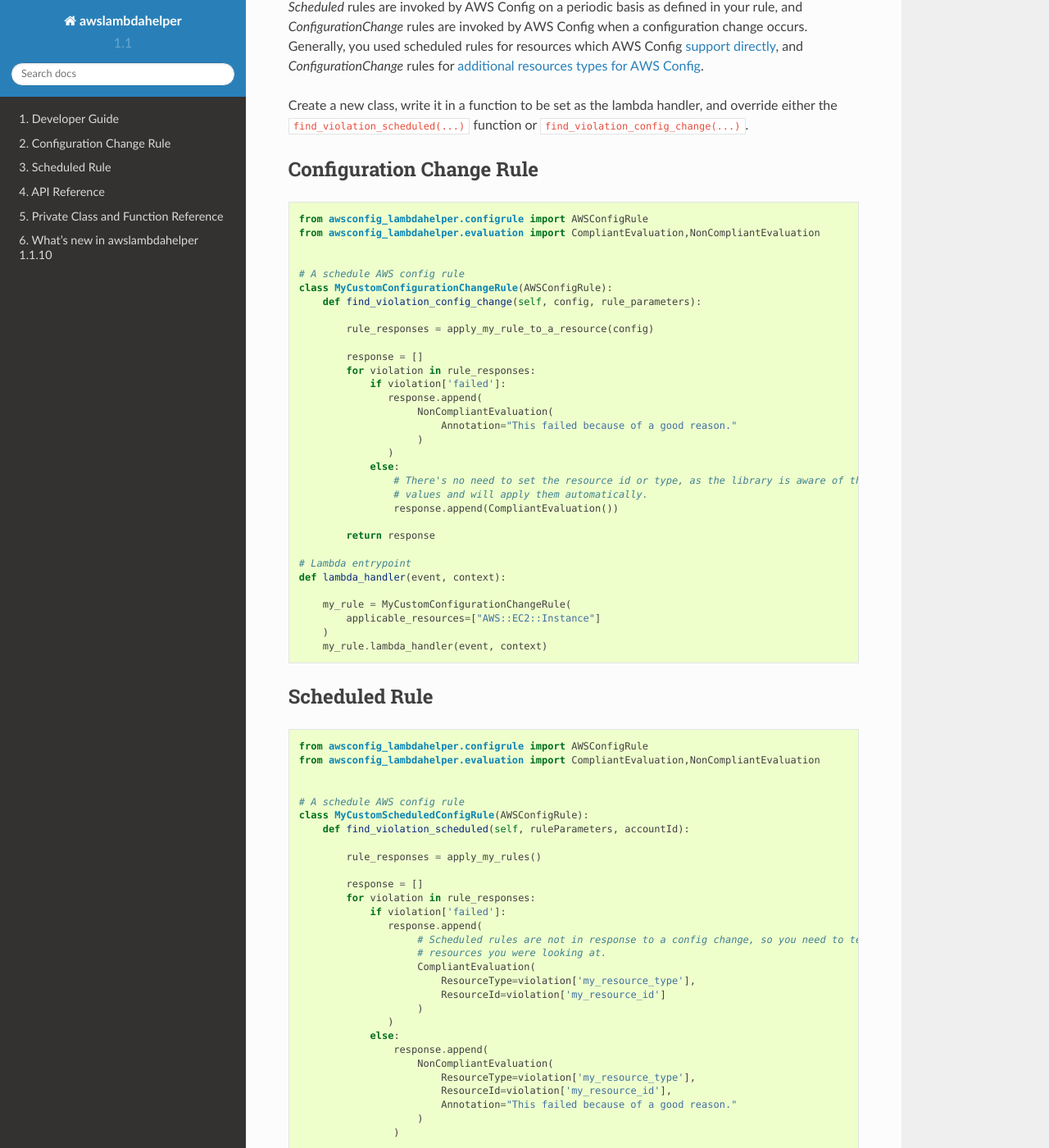
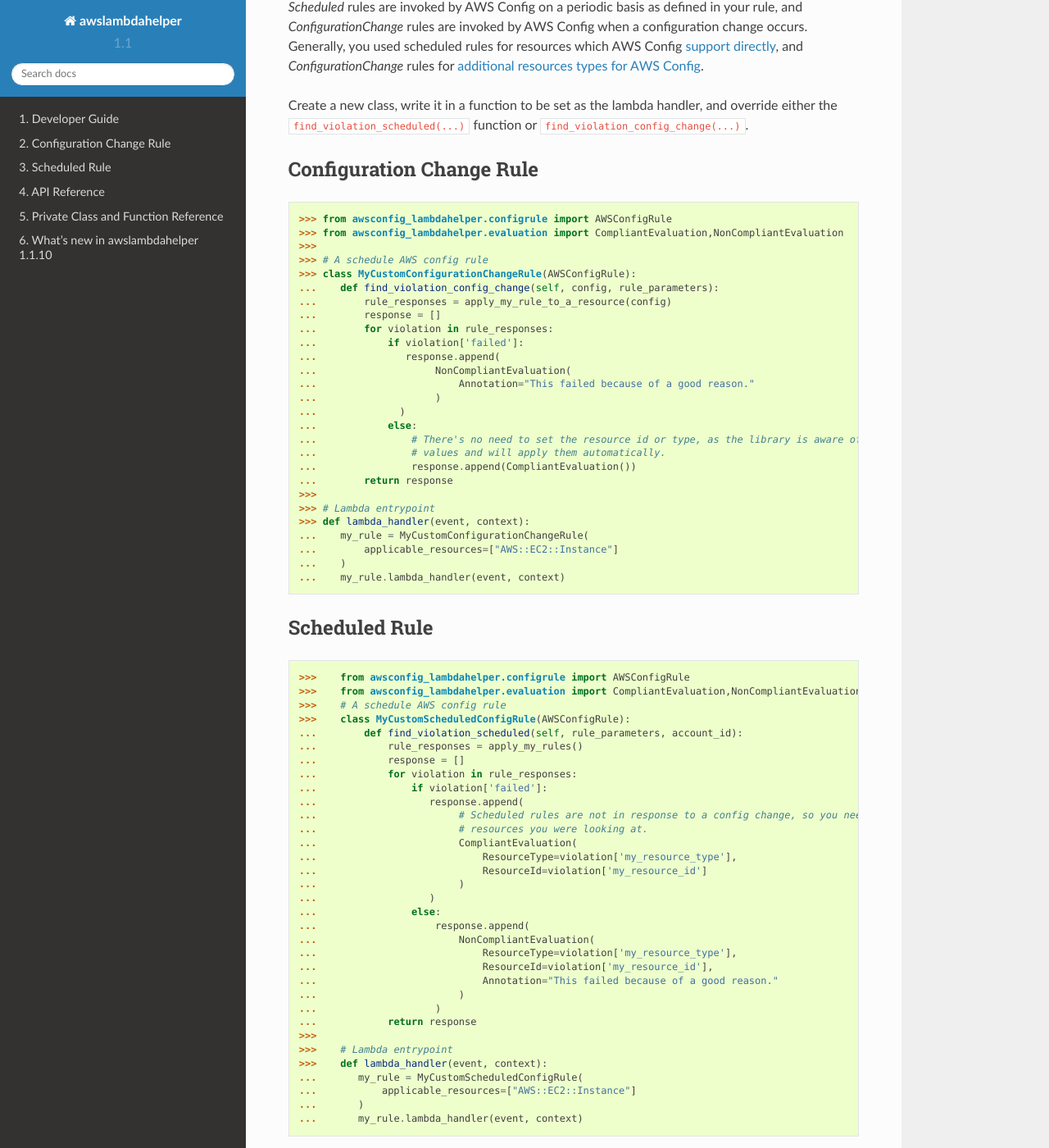
Before and after one commit to drewsonne/awslambdahelper, a Sphinx documentation site: the page built from docs/awsconfig.rst, in a window 1280 px wide and 1400 px high, scrolled down 211 px. Shown: the whole window at 82% size. Built offline with Sphinx 7.4.7 and the Read the Docs theme 2.0.0, drawn with Linux system fonts in a browser that asks for light colours; pages that are not in the unit, such as notebooks, are missing from menus.

Commit message:
Fixed code

```diff
--- a/docs/awsconfig.rst
+++ b/docs/awsconfig.rst
@@ -18,85 +18,70 @@ Create a new class, write it in a function to be set as the lambda handler, and
 Configuration Change Rule
 =========================
 
-.. code-block:: python
 
-    from awsconfig_lambdahelper.configrule import AWSConfigRule
-    from awsconfig_lambdahelper.evaluation import CompliantEvaluation,NonCompliantEvaluation
-
-
-    # A schedule AWS config rule
-    class MyCustomConfigurationChangeRule(AWSConfigRule):
-        def find_violation_config_change(self, config, rule_parameters):
-
-            rule_responses = apply_my_rule_to_a_resource(config)
-
-            response = []
-            for violation in rule_responses:
-                if violation['failed']:
-                   response.append(
-                        NonCompliantEvaluation(
-                            Annotation="This failed because of a good reason."
-                        )
-                   )
-                else:
-                    # There's no need to set the resource id or type, as the library is aware of those
-                    # values and will apply them automatically.
-                    response.append(CompliantEvaluation())
-
-            return response
-
-    # Lambda entrypoint
-    def lambda_handler(event, context):
-
-        my_rule = MyCustomConfigurationChangeRule(
-            applicable_resources=["AWS::EC2::Instance"]
-        )
-        my_rule.lambda_handler(event, context)
-
-
+>>> from awsconfig_lambdahelper.configrule import AWSConfigRule
+>>> from awsconfig_lambdahelper.evaluation import CompliantEvaluation,NonCompliantEvaluation
+>>>
+>>> # A schedule AWS config rule
+>>> class MyCustomConfigurationChangeRule(AWSConfigRule):
+...    def find_violation_config_change(self, config, rule_parameters):
+...        rule_responses = apply_my_rule_to_a_resource(config)
+...        response = []
+...        for violation in rule_responses:
+...            if violation['failed']:
+...               response.append(
+...                    NonCompliantEvaluation(
+...                        Annotation="This failed because of a good reason."
+...                    )
+...              )
+...            else:
+...                # There's no need to set the resource id or type, as the library is aware of those
+...                # values and will apply them automatically.
+...                response.append(CompliantEvaluation())
+...        return response
+>>>
+>>> # Lambda entrypoint
+>>> def lambda_handler(event, context):
+...    my_rule = MyCustomConfigurationChangeRule(
+...        applicable_resources=["AWS::EC2::Instance"]
+...    )
+...    my_rule.lambda_handler(event, context)
 
 ==============
 Scheduled Rule
 ==============
 
-.. code-block:: python
 
-    from awsconfig_lambdahelper.configrule import AWSConfigRule
-    from awsconfig_lambdahelper.evaluation import CompliantEvaluation,NonCompliantEvaluation
-
-
-    # A schedule AWS config rule
-    class MyCustomScheduledConfigRule(AWSConfigRule):
-        def find_violation_scheduled(self, ruleParameters, accountId):
-
-            rule_responses = apply_my_rules()
-
-            response = []
-            for violation in rule_responses:
-                if violation['failed']:
-                   response.append(
-                        # Scheduled rules are not in response to a config change, so you need to tell AWS Config what
-                        # resources you were looking at.
-                        CompliantEvaluation(
-                            ResourceType=violation['my_resource_type'],
-                            ResourceId=violation['my_resource_id']
-                        )
-                   )
-                else:
-                    response.append(
-                        NonCompliantEvaluation(
-                            ResourceType=violation['my_resource_type'],
-                            ResourceId=violation['my_resource_id'],
-                            Annotation="This failed because of a good reason."
-                        )
-                    )
-
-            return response
-
-    # Lambda entrypoint
-    def lambda_handler(event, context):
-
-        my_rule = MyCustomScheduledConfigRule(
-            applicable_resources=["AWS::EC2::Instance"]
-        )
-        my_rule.lambda_handler(event, context)
+>>>    from awsconfig_lambdahelper.configrule import AWSConfigRule
+>>>    from awsconfig_lambdahelper.evaluation import CompliantEvaluation,NonCompliantEvaluation
+>>>    # A schedule AWS config rule
+>>>    class MyCustomScheduledConfigRule(AWSConfigRule):
+...        def find_violation_scheduled(self, rule_parameters, account_id):
+...            rule_responses = apply_my_rules()
+...            response = []
+...            for violation in rule_responses:
+...                if violation['failed']:
+...                   response.append(
+...                        # Scheduled rules are not in response to a config change, so you need to tell AWS Config what
+...                        # resources you were looking at.
+...                        CompliantEvaluation(
+...                            ResourceType=violation['my_resource_type'],
+...                            ResourceId=violation['my_resource_id']
+...                        )
+...                   )
+...                else:
+...                    response.append(
+...                        NonCompliantEvaluation(
+...                            ResourceType=violation['my_resource_type'],
+...                            ResourceId=violation['my_resource_id'],
+...                            Annotation="This failed because of a good reason."
+...                        )
+...                    )
+...            return response
+>>>
+>>>    # Lambda entrypoint
+>>>    def lambda_handler(event, context):
+...       my_rule = MyCustomScheduledConfigRule(
+...           applicable_resources=["AWS::EC2::Instance"]
+...       )
+...       my_rule.lambda_handler(event, context)
```
